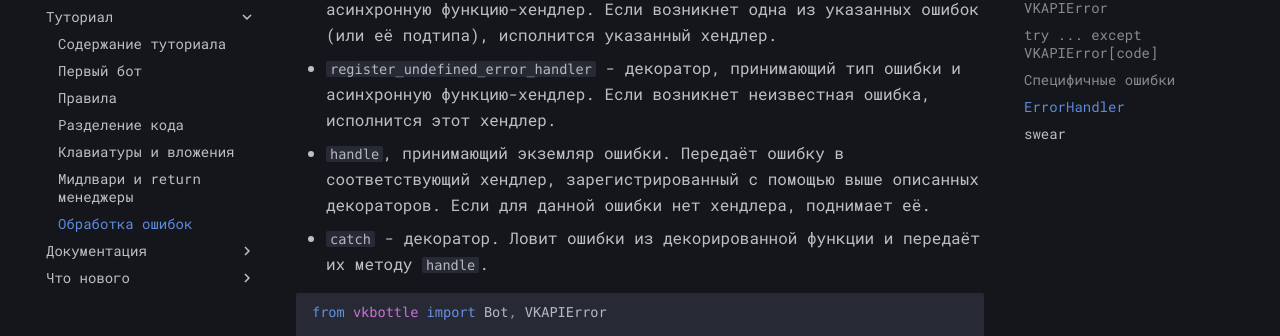
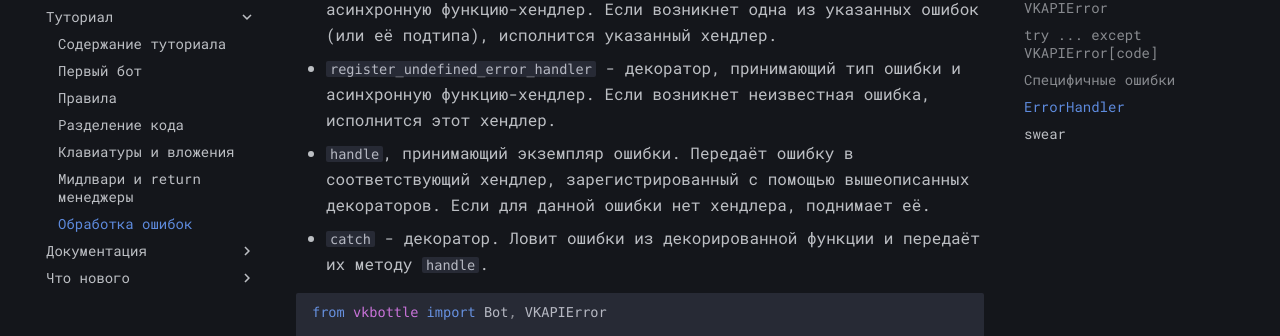
Before and after one commit to vkbottle/vkbottle, an MkDocs documentation site: the page built from docs/tutorial/error-handling.md, in a window 1280 px wide and 900 px high, scrolled down 1694 px. Shown: the part 118-454 px from the top of the window. Built offline with MkDocs 1.6.1 and Material for MkDocs 9.7.7, drawn with Linux system fonts in a browser that asks for light colours; some web fonts are replaced; comment, search, counter and statistics services are not loaded.

Commit message:
Update error-handling.md

````diff
--- a/docs/tutorial/error-handling.md
+++ b/docs/tutorial/error-handling.md
@@ -63,7 +63,7 @@ except VKAPIError as e:
 
 * `register_error_handler` - декоратор, принимающий типы ошибок и асинхронную функцию-хендлер. Если возникнет одна из указанных ошибок (или её подтипа), исполнится указанный хендлер.
 * `register_undefined_error_handler` - декоратор, принимающий тип ошибки и асинхронную функцию-хендлер. Если возникнет неизвестная ошибка, исполнится этот хендлер.
-* `handle`, принимающий экземляр ошибки. Передаёт ошибку в соответствующий хендлер, зарегистрированный с помощью выше описанных декораторов. Если для данной ошибки нет хендлера, поднимает её.
+* `handle`, принимающий экземпляр ошибки. Передаёт ошибку в соответствующий хендлер, зарегистрированный с помощью вышеописанных декораторов. Если для данной ошибки нет хендлера, поднимает её.
 * `catch` - декоратор. Ловит ошибки из декорированной функции и передаёт их методу `handle`.
 
 ```python
````
